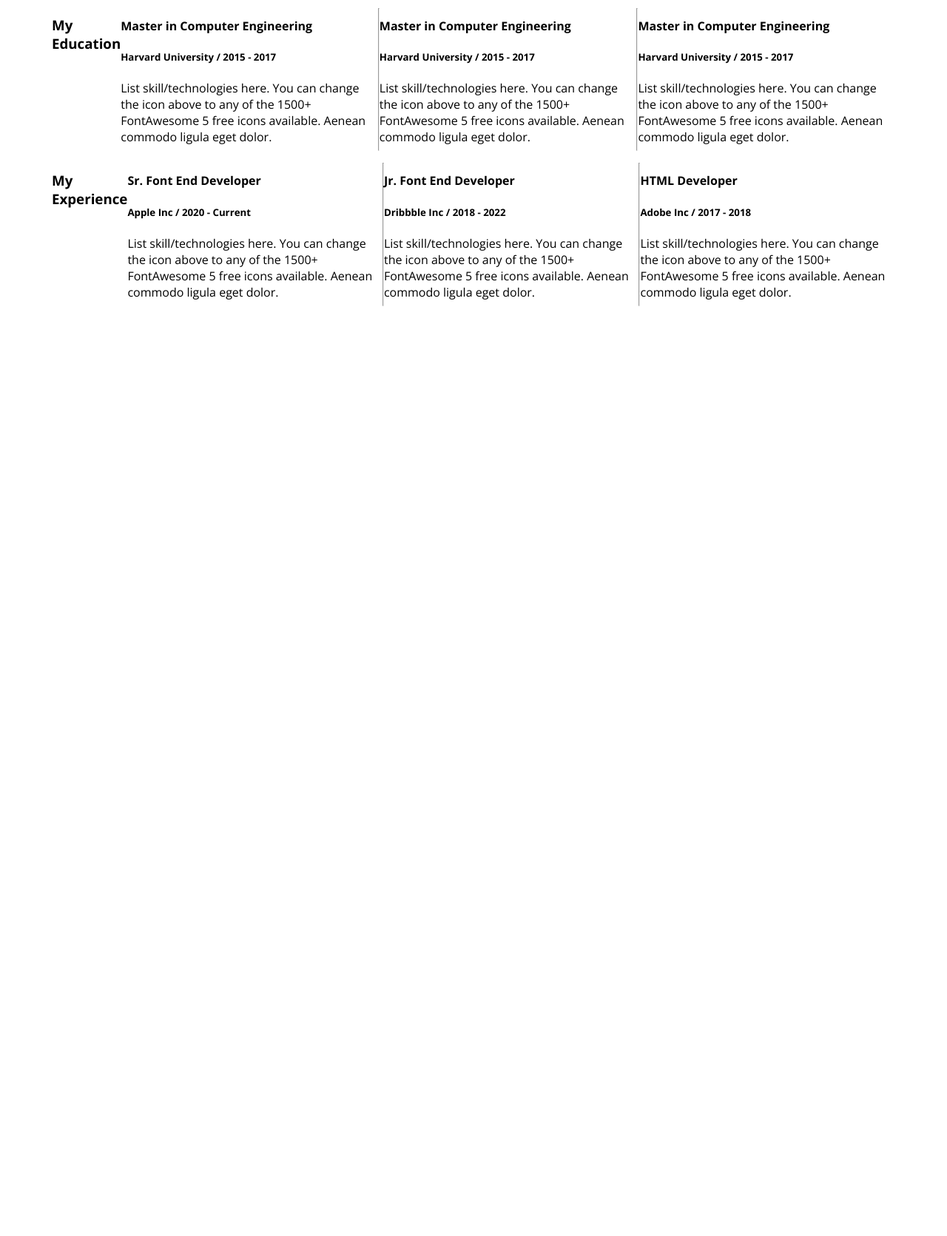
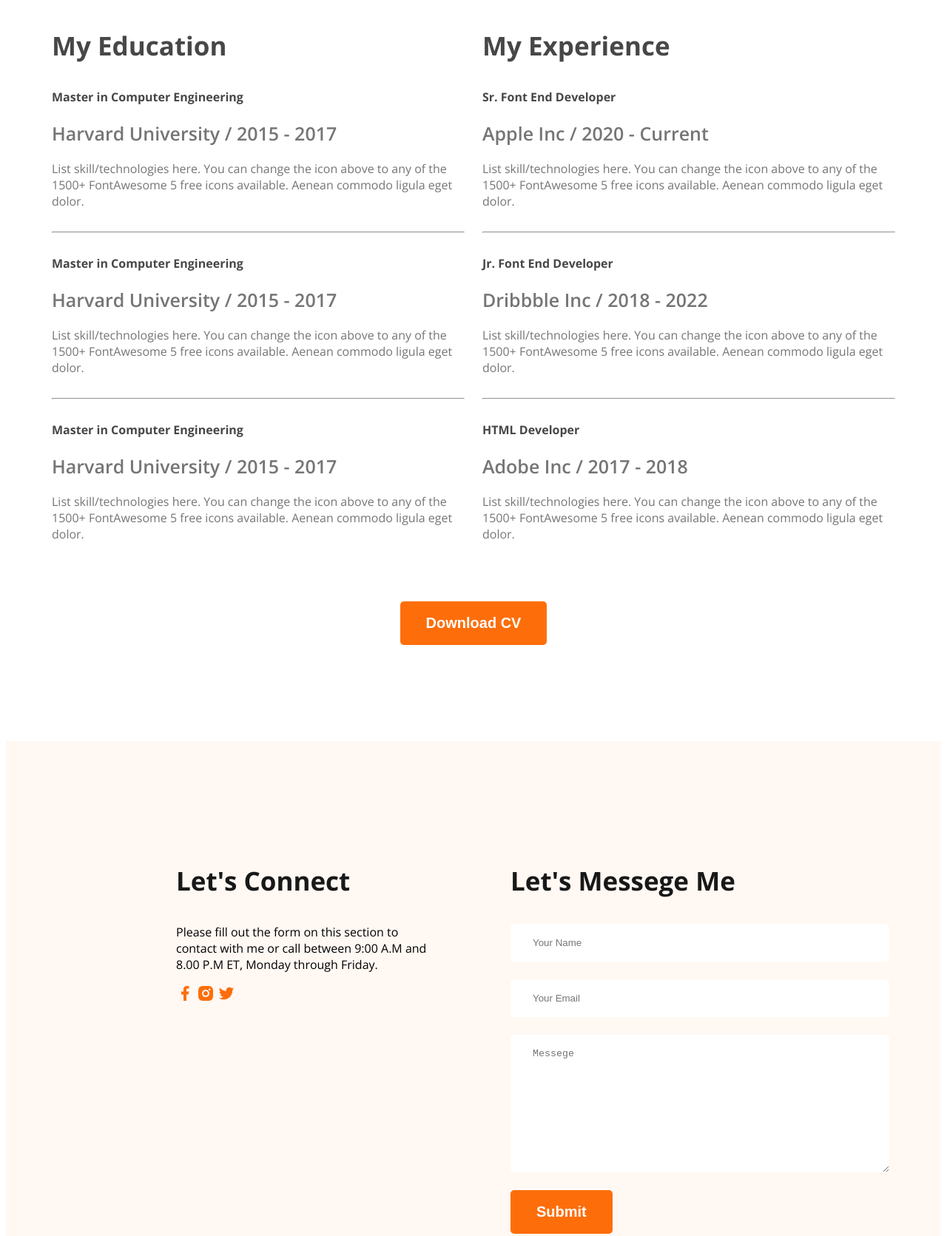
Before and after one commit to waz1d/practise-portfolio-project, a plain HTML site: page index.html in a window 1280 px wide. Shown: the part 2357-4028 px from the top of the page at 74% size. Before the commit the page ends 2909 px from the top, so only its background shows below. Drawn offline with nearby package versions, Linux system fonts and the light colour scheme.

Commit message:
added some code

```diff
--- a/index.html
+++ b/index.html
@@ -90,27 +90,25 @@
          <!-- 3rd section -->
           <section class="resume">
             <h3 class="resume-title">A Summary of My Resume</h3>
+            <div class="resume-container">
                 <div class="resume-column">
                     <h3 class="resume-column-title">My Education</h3>
                     <div class="experience">
                         <h4 class="experience-title">Master in Computer Engineering</h4>
                         <h5 class="experience-sub-title">Harvard University / 2015 - 2017</h5>
-                    <p class="experience-description">List skill/technologies here. You can change the icon above
-                        to any of the 1500+ FontAwesome 5 free icons available. Aenean commodo ligula eget dolor.</p>
+                        <p class="experience-description">List skill/technologies here. You can change the icon above to any of the 1500+ FontAwesome 5 free icons available. Aenean commodo ligula eget dolor.</p>
                     </div>
                     <hr>
                     <div class="experience">
                         <h4 class="experience-title">Master in Computer Engineering</h4>
                         <h5 class="experience-sub-title">Harvard University / 2015 - 2017</h5>
-                    <p class="experience-description">List skill/technologies here. You can change the icon above
-                        to any of the 1500+ FontAwesome 5 free icons available. Aenean commodo ligula eget dolor.</p>
+                        <p class="experience-description">List skill/technologies here. You can change the icon above to any of the 1500+ FontAwesome 5 free icons available. Aenean commodo ligula eget dolor.</p>
                     </div>
                     <hr>
                     <div class="experience">
                         <h4 class="experience-title">Master in Computer Engineering</h4>
                         <h5 class="experience-sub-title">Harvard University / 2015 - 2017</h5>
-                    <p class="experience-description">List skill/technologies here. You can change the icon above
-                        to any of the 1500+ FontAwesome 5 free icons available. Aenean commodo ligula eget dolor.</p>
+                        <p class="experience-description">List skill/technologies here. You can change the icon above to any of the 1500+ FontAwesome 5 free icons available. Aenean commodo ligula eget dolor.</p>
                     </div>
                 </div>
                 <div class="resume-column">
@@ -118,29 +116,49 @@
                     <div class="experience">
                         <h4 class="experience-title">Sr. Font End Developer</h4>
                         <h5 class="experience-sub-title">Apple Inc / 2020 - Current</h5>
-                    <p class="experience-description">List skill/technologies here. You can change the icon above
-                        to any of the 1500+ FontAwesome 5 free icons available. Aenean commodo ligula eget dolor.</p>
+                        <p class="experience-description">List skill/technologies here. You can change the icon above to any of the 1500+ FontAwesome 5 free icons available. Aenean commodo ligula eget dolor.</p>
                     </div>
                     <hr>
                     <div class="experience">
                         <h4 class="experience-title">Jr. Font End Developer</h4>
                         <h5 class="experience-sub-title">Dribbble Inc / 2018 - 2022</h5>
-                    <p class="experience-description">List skill/technologies here. You can change the icon above
-                        to any of the 1500+ FontAwesome 5 free icons available. Aenean commodo ligula eget dolor.</p>
+                        <p class="experience-description">List skill/technologies here. You can change the icon above to any of the 1500+ FontAwesome 5 free icons available. Aenean commodo ligula eget dolor.</p>
                     </div>
                     <hr>
                     <div class="experience">
                         <h4 class="experience-title">HTML Developer</h4>
                         <h5 class="experience-sub-title">Adobe Inc / 2017 - 2018</h5>
-                    <p class="experience-description">List skill/technologies here. You can change the icon above
-                        to any of the 1500+ FontAwesome 5 free icons available. Aenean commodo ligula eget dolor.</p>
+                        <p class="experience-description">List skill/technologies here. You can change the icon above to any of the 1500+ FontAwesome 5 free icons available. Aenean commodo ligula eget dolor.</p>
                     </div>
+                </div>
+            </div>
+            <div class="btn-primary">
+                <button class="btn">Download CV</button>
             </div>
           </section>
 
     </main>
-    <footer>
-
+    <footer class="secondary-bg">
+        <div class="footer-column">
+            <h3 class="about-title">Let's Connect</h3>
+            <p class="footer-column-description">
+                Please fill out the form on this section to contact with me or call between 9:00 A.M and 8.00 P.M ET, Monday through Friday.
+            </p>
+            <div class="footer-pic">
+                   <a href="https://www.facebook.com/"><img src="images/icons/facebook.png" alt=""></a>
+                   <a href="https://www.facebook.com/"><img src="images/icons/insta.png" alt=""></a>
+                   <a href="https://www.facebook.com/"><img src="images/icons/twitter.png" alt=""></a>
+            </div>
+        </div>
+        <div class="footer-column">
+            <h3 class="about-title">Let's Messege Me</h3>
+            <form action="">
+                <input type="text" placeholder="Your Name">
+                <input type="email" placeholder="Your Email">
+                <textarea name="" id="" cols="30" rows="10" placeholder="Messege"></textarea>
+                <input type="button" value="Submit" class="btn">
+            </form>
+        </div>
     </footer>
 </body>
 </html>
--- a/styles/style.css
+++ b/styles/style.css
@@ -141,6 +141,51 @@
     text-align: center;
     margin-top: 130px;
   }
-  .resume-column{
+  .resume-container{
     display: flex;
+    gap: 24px;
   }
+  .resume-column-title{
+    font-size: 35px;
+    font-weight: bold;
+    color: #474747;
+  }
+  .experience-title{
+    font-size: 25;
+    font-weight: bold;
+    color: rgba(71, 71, 71, 1);
+    margin-top: 30px;
+  }
+  .experience-sub-title{
+    font-size: 25px;
+    font-weight: 600;
+    color: rgba(117, 117, 117, 1);
+    margin-bottom: 20px;
+    margin-top: 10px;
+  }
+  .experience-description{
+    color:rgba(117, 117, 117, 1) ;
+    margin-bottom: 30px;
+  }
+.btn-primary{
+  text-align: center;
+  margin-top: 50px;
+}
+/* footer style */
+footer{
+  padding: 130px 230px;
+  display: flex;
+  gap: 100px;
+}
+footer input[type="text"] , footer input[type="email"] , footer textarea{
+  display: block;
+  padding: 18px 130px 18px 30px;
+  width: 100%;
+  margin-bottom:24px;
+  border: none;
+  border-radius: 5px;
+
+}
+.footer-column{
+  width: 50%;
+}
```
Lines whose indentation alone changed are shown as unchanged.
